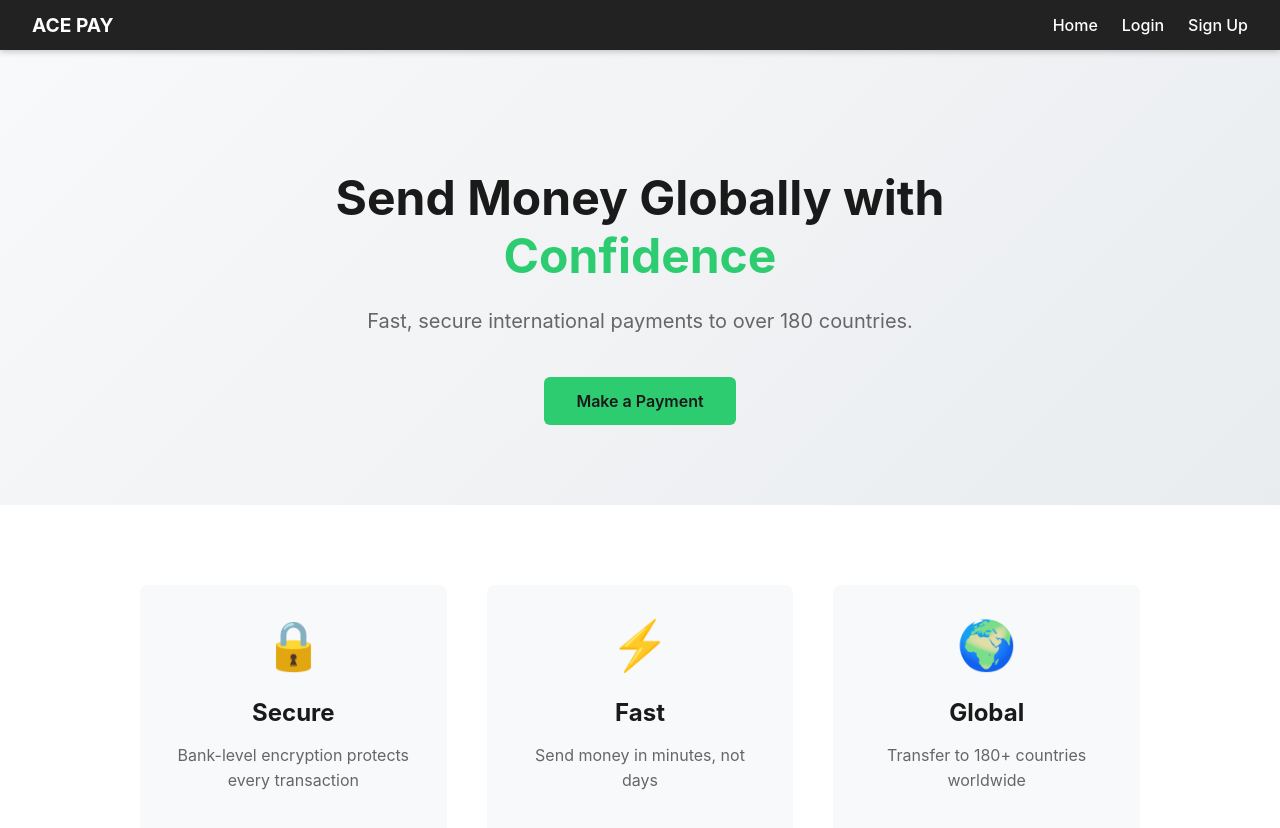
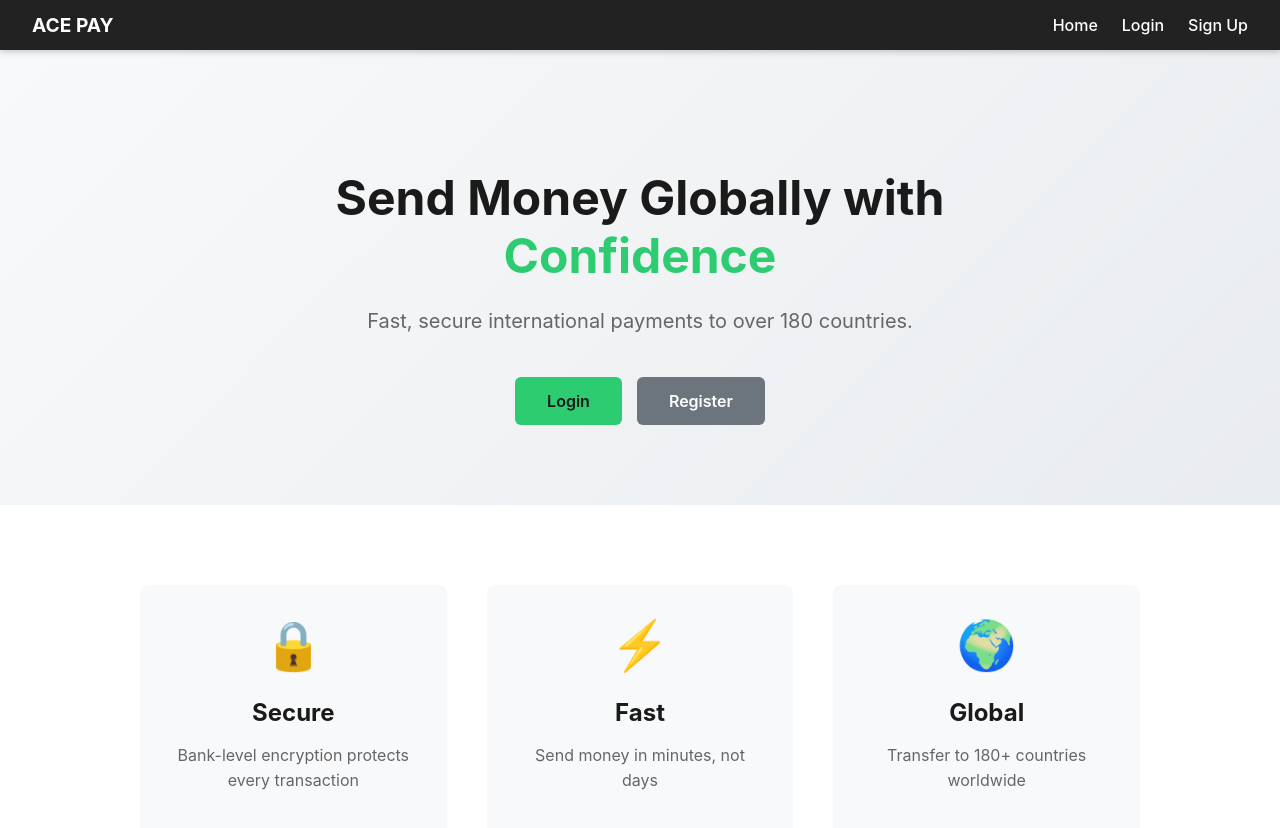
Before and after one commit to ST10399453/INSY7314_PaymentSystem, a React (Create React App) app in the folder frontend/: page / in a window 1280 px wide. Shown: the top 828 px of the page. Built offline with nearby package versions, Linux system fonts and the light colour scheme.

Commit message:
fixed styling issues

```diff
--- a/frontend/src/Home.css
+++ b/frontend/src/Home.css
@@ -65,6 +65,17 @@
   transform: translateY(-2px);
 }
 
+.btn-secondary {
+  background-color: #6c757d;
+  color: white;
+}
+
+.btn-secondary:hover {
+  background-color: #5a6268;
+  box-shadow: 0 4px 12px rgba(108, 117, 125, 0.3);
+  transform: translateY(-2px);
+}
+
 .features-section {
   padding: 80px 20px;
   background: white;
--- a/frontend/src/components/Home.js
+++ b/frontend/src/components/Home.js
@@ -1,9 +1,17 @@
 "use client"
 
 import { Link } from "react-router-dom"
+import { useState, useEffect } from "react"
 import "../Home.css"
 
 function Home() {
+  const [isAuthenticated, setIsAuthenticated] = useState(false)
+
+  useEffect(() => {
+    const token = localStorage.getItem("token")
+    setIsAuthenticated(!!token) // true if token exists, false if not
+  }, [])
+
   return (
     <div className="home-container">
       {/* Hero Section */}
@@ -15,10 +23,22 @@ function Home() {
           <p className="hero-subtitle">
             Fast, secure international payments to over 180 countries.
           </p>
+
           <div className="hero-buttons">
-            <Link to="/payment" className="btn btn-primary">
-              Make a Payment
-            </Link>
+            {isAuthenticated ? (
+              <Link to="/payment" className="btn btn-primary">
+                Make a Payment
+              </Link>
+            ) : (
+              <>
+                <Link to="/login" className="btn btn-primary">
+                  Login
+                </Link>
+                <Link to="/signup" className="btn btn-secondary">
+                  Register
+                </Link>
+              </>
+            )}
           </div>
         </div>
       </section>
```
